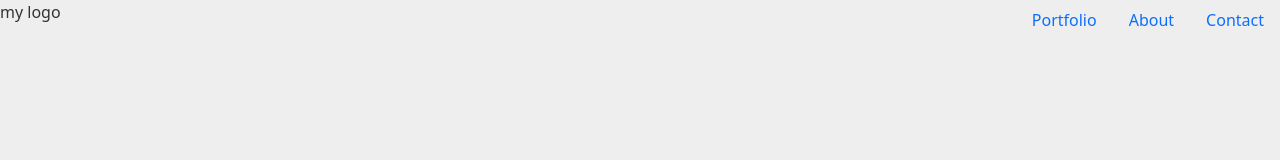
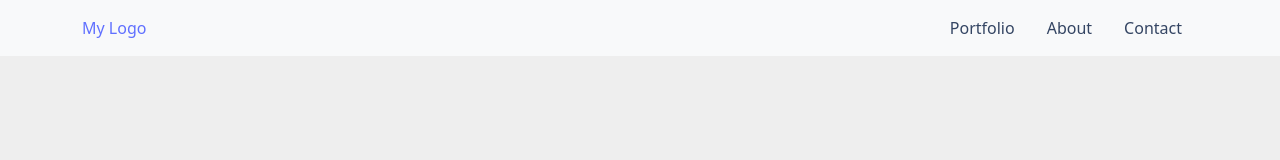
Before and after one commit to mahabubx7/bootstrap-pair-project, a website: page index.html in a window 1280 px wide. Drawn offline with nearby package versions, Linux system fonts and the light colour scheme.

Commit message:
:rocket: menu-and-logo-added

```diff
--- a/index.html
+++ b/index.html
@@ -12,8 +12,9 @@
 <body>
   <!-- Header -->
   <header>
-    <nav id="top" class="d-flex justify-content-between">
-      <span class="logo">my logo</span> <!-- //Logo-->
+    <nav id="top" class="bg-light py-2">
+      <div class="container d-flex justify-content-between align-items-center">
+        <span class="logo text-capitalize">my logo</span> <!-- //Logo-->
 
         <!-- Menu -->
         <ul class="nav text-capitalize" id="menu">
@@ -26,6 +27,7 @@
           <li class="nav-item">
             <a class="nav-link" href="#">contact</a>
           </li>
+      </div>
       </ul> <!-- //Menu-->
     </nav>
   </header> <!-- //Header -->
--- a/styles.css
+++ b/styles.css
@@ -4,8 +4,14 @@ html { scroll-behavior: smooth; }
 
 body {
   background-color: #eee;
-  color: #333;
+  color: #344563;
 }
+
+.logo {
+  color: #6070ff;
+}
+
+.nav-link { color: #344563; }
 
 .btn-template-light {
   color: #6070ff;
```
Lines whose indentation alone changed are shown as unchanged.
